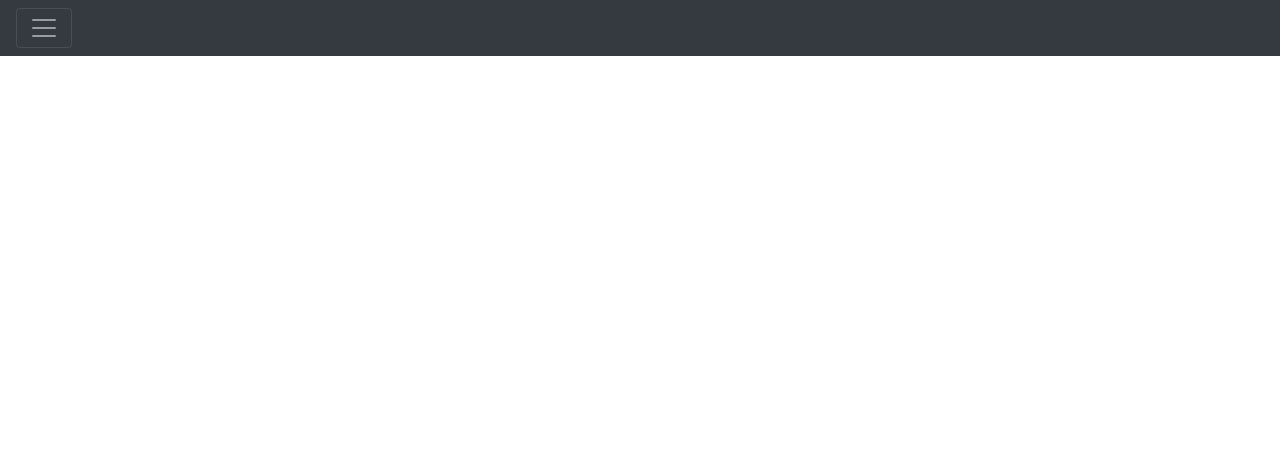
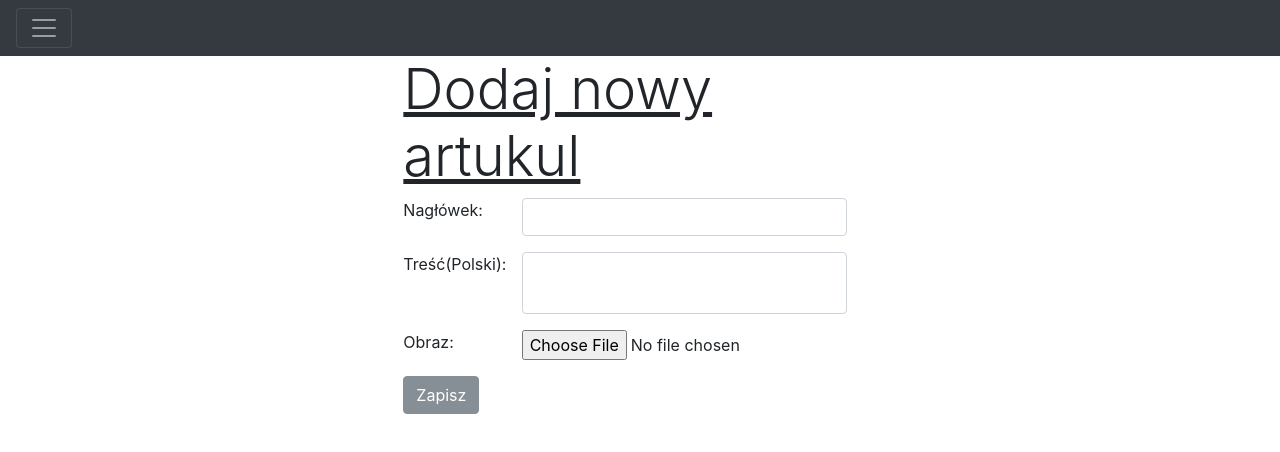
Before and after one commit to szemel/frontend, an Angular app: page /article/add in a window 1280 px wide. Before the commit this address led to /. Shown: the top 452 px of the page. Built offline with nearby package versions, Linux system fonts and the light colour scheme.

Commit message:
little changes, dirty routing, added headers parameter to ApiService.post method

```diff
--- a/src/app/app-routing.module.ts
+++ b/src/app/app-routing.module.ts
@@ -1,8 +1,9 @@
 import { NgModule } from '@angular/core';
 import { Routes, RouterModule, PreloadAllModules } from '@angular/router';
 import {HomeComponent} from './home/home.component';
-
+import {AddComponent} from './article/add/add.component';
 const routes: Routes = [
+  {path: 'article/add', component: AddComponent}
 ];
 
 @NgModule({
--- a/src/app/article/add/add.component.html
+++ b/src/app/article/add/add.component.html
@@ -1,28 +1,28 @@
 <div class="container col-sm-5">
   <form [formGroup]="addArticleForm" (ngSubmit)="submitForm()">
-    <h4 class="display-4 row"><u>Dodaj nowy artukul</u></h4>
+  <h4 class="display-4 col-sm-12"><u>Dodaj nowy artukul</u></h4>
 
-    <div class="form-group row">
-      <label class="col-sm-3 col-form-label">Nagłówek:</label>
+    <div class="form-group col-sm row">
+      <div class="col-sm-3">Nagłówek:</div>
       <div class="col-sm-9">
         <input class="form-control" formControlName="title" type="text" required/>
       </div>
     </div>
 
-    <div class="form-group row">
-      <label class="col-sm-3 col-form-label">Treść(Polski):</label>
+    <div class="form-group col-sm row">
+      <div class="col-sm-3">Treść(Polski):</div>
       <div class="col-sm-9">
         <textarea class="form-control noresize" formControlName="body" required></textarea>
       </div>
     </div>
 
 
-    <div class="form-group row">
-      <div class="col-sm-3 col-form-label">Obraz:</div>
-        <input class="col-sm-3" formControlName="image" type="file" value="Wczytaj plik"/>
+    <div class="form-group col-sm row">
+      <div class="col-sm-3">Obraz:</div>
+        <input type="file" class="col-sm-9" formControlName="image"  value="Wczytaj plik"/>
     </div>
 
 
-    <input type="submit" value="Zapisz"/>
+    <div class="col-sm"><input type="submit" class="btn btn-secondary" value="Zapisz"/></div>
   </form>
 </div>
--- a/src/app/article/add/add.component.ts
+++ b/src/app/article/add/add.component.ts
@@ -1,6 +1,8 @@
 import { Component, OnInit } from '@angular/core';
 import {FormBuilder, FormGroup, Validators} from '@angular/forms';
-import {ApiService} from '../../core/services';
+import {ApiService, JwtService} from '../../core/services';
+import {HttpHeaders} from '@angular/common/http';
+
 @Component({
   selector: 'app-add-article-form',
   templateUrl: './add.component.html',
@@ -10,7 +12,8 @@ export class AddComponent implements OnInit {
   addArticleForm: FormGroup;
   constructor(
     private fb: FormBuilder,
-    private apiService: ApiService
+    private apiService: ApiService,
+    private jwtService: JwtService
   ) {
     this.addArticleForm = this.fb.group({
       title: ['', Validators.required],
@@ -24,6 +27,8 @@ export class AddComponent implements OnInit {
 
   submitForm() {
     const article = this.addArticleForm.value;
-    console.log(this.apiService.post('articles/', {article}).subscribe());
+    console.log(this.jwtService.getToken().toString());
+    const headers = new HttpHeaders({Authorization: this.jwtService.getToken().toString()});
+    this.apiService.post('articles/', {article}, headers).subscribe();
   }
 }
--- a/src/app/core/services/api.service.ts
+++ b/src/app/core/services/api.service.ts
@@ -2,7 +2,6 @@ import { Injectable } from '@angular/core';
 import { environment } from '../../../environments/environment';
 import { HttpHeaders, HttpClient, HttpParams } from '@angular/common/http';
 import { Observable ,  throwError } from 'rxjs';
-
 import { JwtService } from './jwt.service';
 import { catchError } from 'rxjs/operators';
 
@@ -30,11 +29,11 @@ export class ApiService {
     ).pipe(catchError(this.formatErrors));
   }
 
-  post(path: string, body: Object = {}): Observable<any> {
-    debugger
+  post(path: string, body: Object = {}, headers ?: HttpHeaders): Observable<any> {
     return this.http.post(
       `${environment.api_url}${path}`,
-      JSON.stringify(body)
+      JSON.stringify(body),
+      {headers}
     ).pipe(catchError(this.formatErrors));
   }
 
--- a/src/app/home/home.component.html
+++ b/src/app/home/home.component.html
@@ -1 +1,2 @@
 <p>Hello World!</p>
+<a routerLink="/article/add" routerLinkActive="active">Heroes</a>
```
